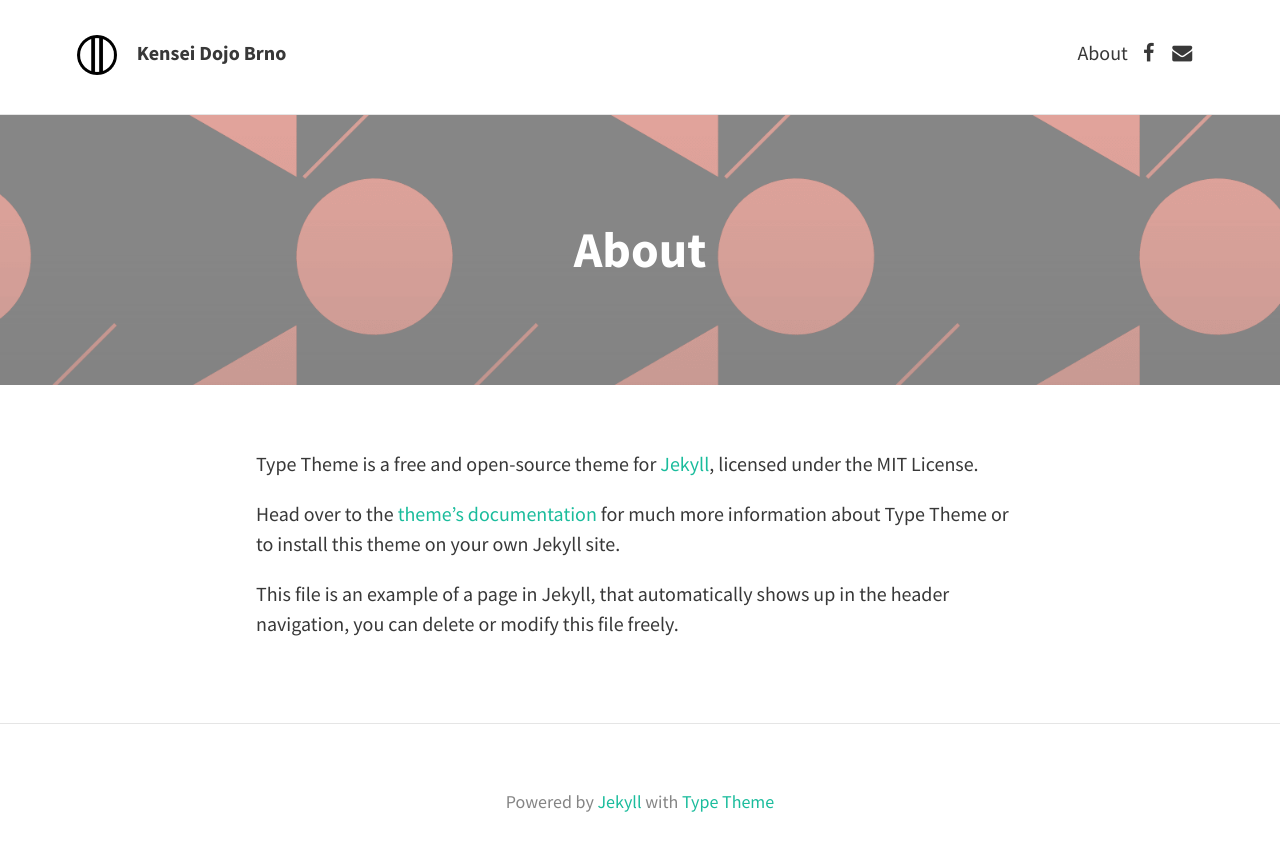
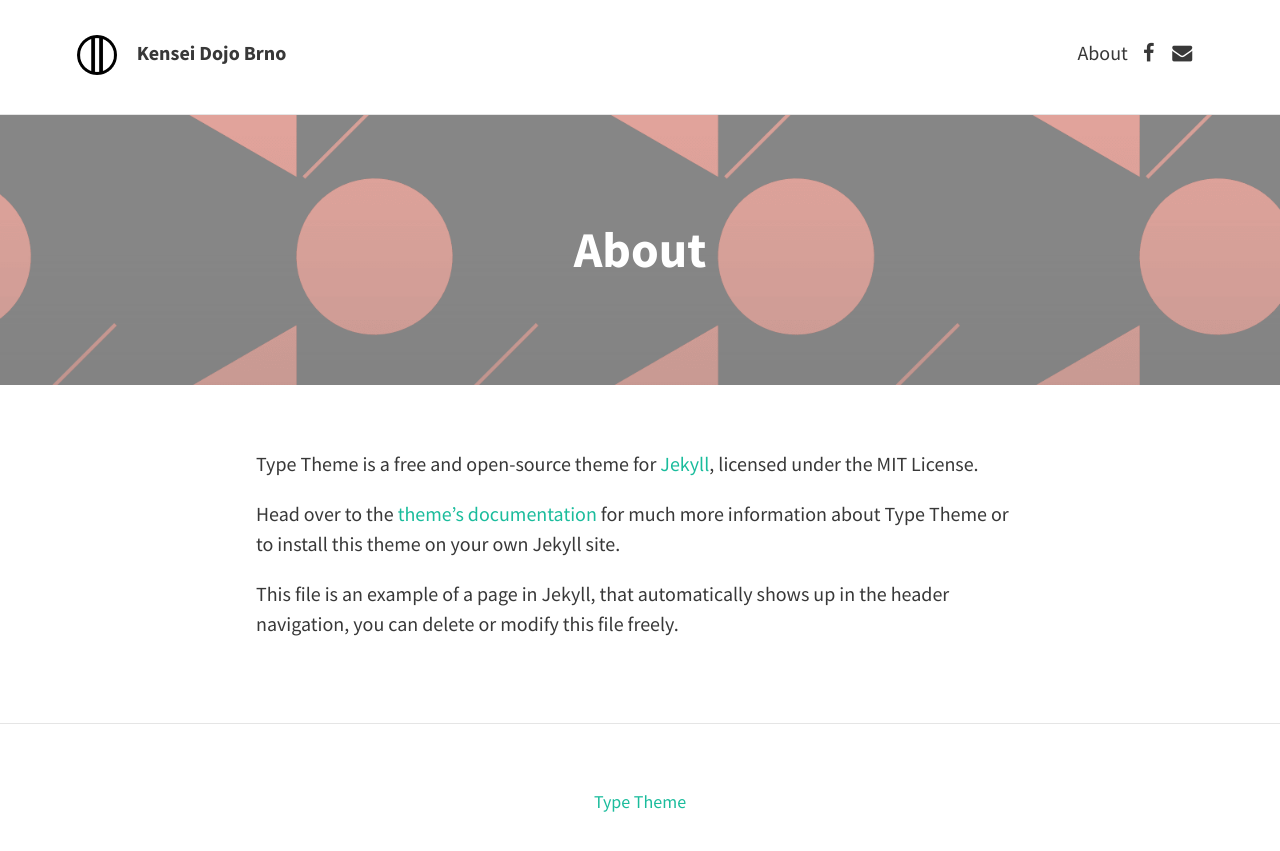
Before and after one commit to vholer/nitenichiryu, a Jekyll site: the page built from about.md, in a window 1280 px wide. Shown: the top 851 px of the page. Built offline with Jekyll 4.4.1, drawn with Linux system fonts in a browser that asks for light colours; nearby versions of some CDN libraries.

Commit message:
Remove "Power by Jekyll"

```diff
--- a/_config.yml
+++ b/_config.yml
@@ -15,7 +15,7 @@
      <p>Hyōhō Niten Ichi-ryū Czech Republic</p>
   header_text_feature_image: "img/hnir_banner2.jpg"
   footer_text: >
-   Powered by <a href="http://jekyllrb.com">Jekyll</a> with <a href="https://rohanchandra.github.io/project/type/">Type Theme</a>
+   <a href="https://rohanchandra.github.io/project/type/">Type Theme</a>
 
   # Icons
   rss: false
```
